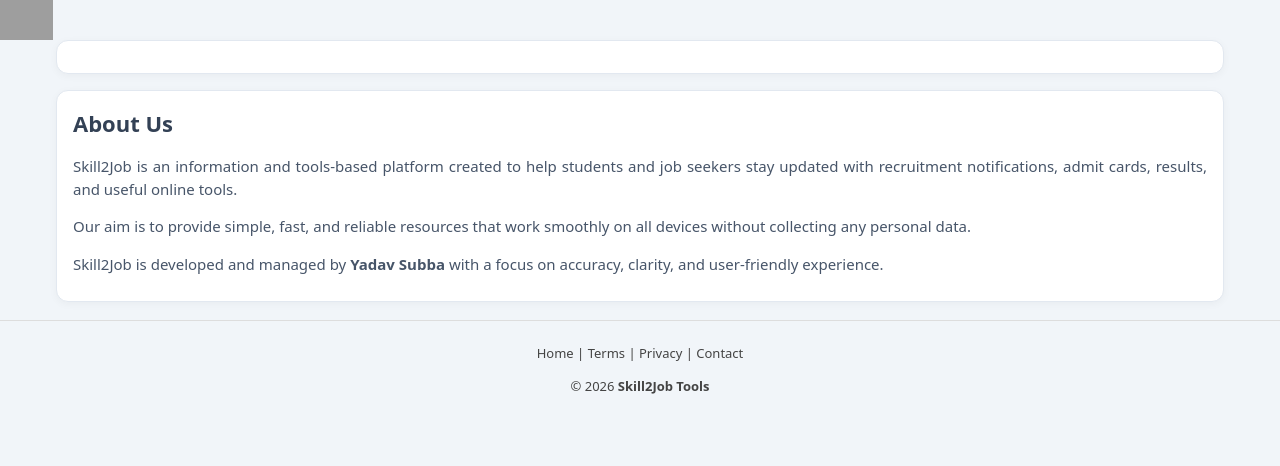
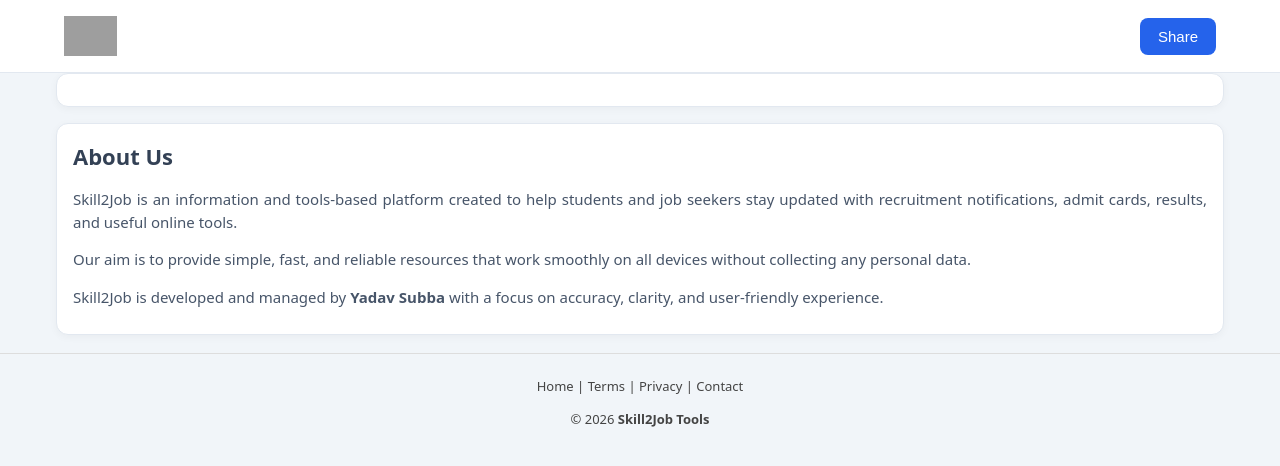
Before and after one commit to yadav150/tools., a Jekyll site: the page built from index.html, in a window 1280 px wide. Shown: the top 466 px of the page. Built offline with Jekyll 4.4.1, drawn with Linux system fonts in a browser that asks for light colours; grey boxes are pictures that could not be loaded.

Commit message:
Update header.html

```diff
--- a/_includes/header.html
+++ b/_includes/header.html
@@ -1,5 +1,10 @@
-<div class="logo">
-  <a href="https://tools.skill2job.site/">
-    <img src="https://i.postimg.cc/YCnzSpLg/Official_Logo.webp" alt="Skill2Job logo" loading="lazy">
-  </a>
-</div>
+<header>
+  <div class="header-container container">
+    <div class="logo">
+      <a href="https://tools.skill2job.site/">
+        <img src="https://i.postimg.cc/YCnzSpLg/Official_Logo.webp" alt="Skill2Job Logo">
+      </a>
+    </div>
+    <button class="share-btn" id="shareBtn">Share</button>
+  </div>
+</header>
```
